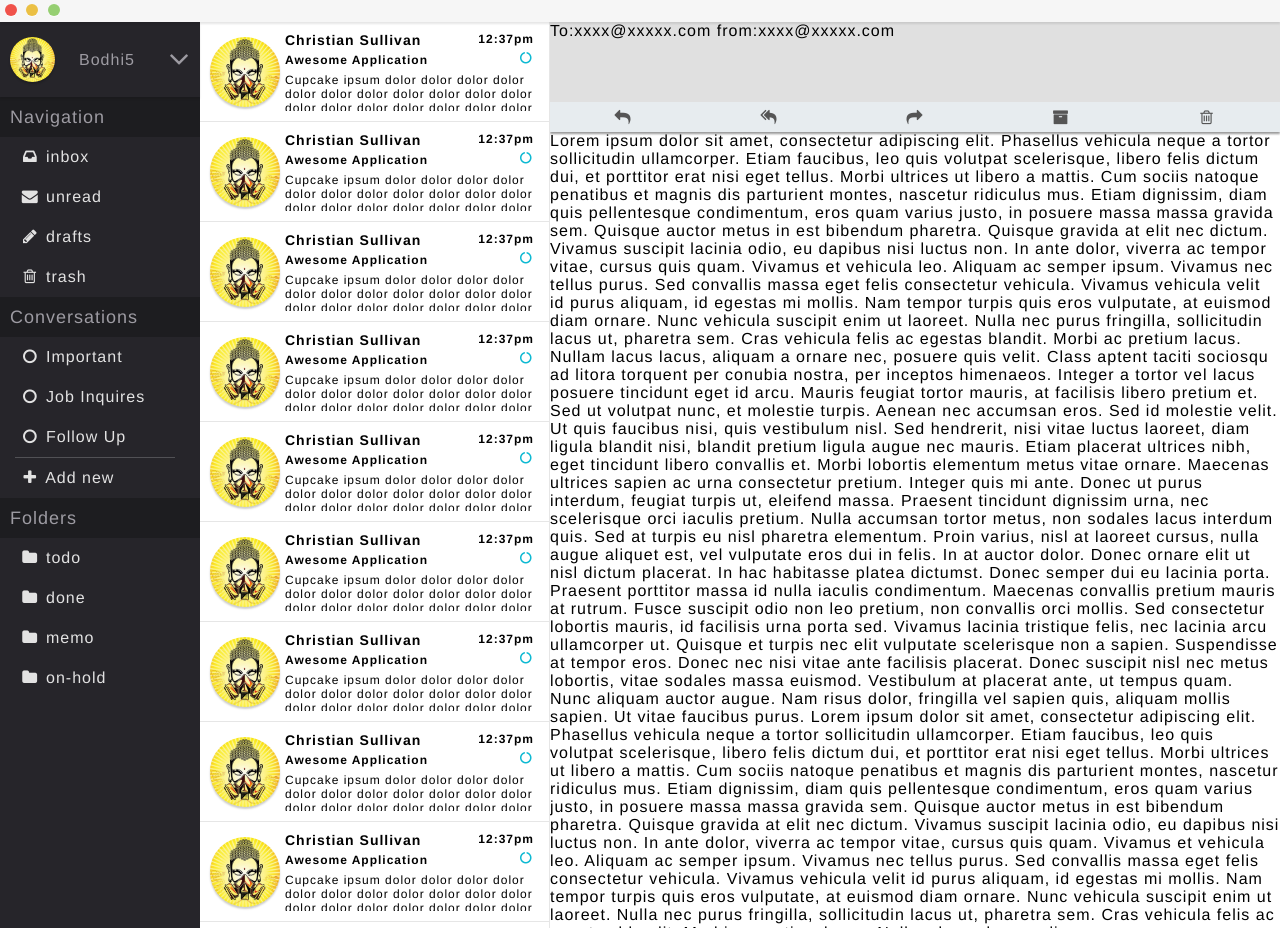
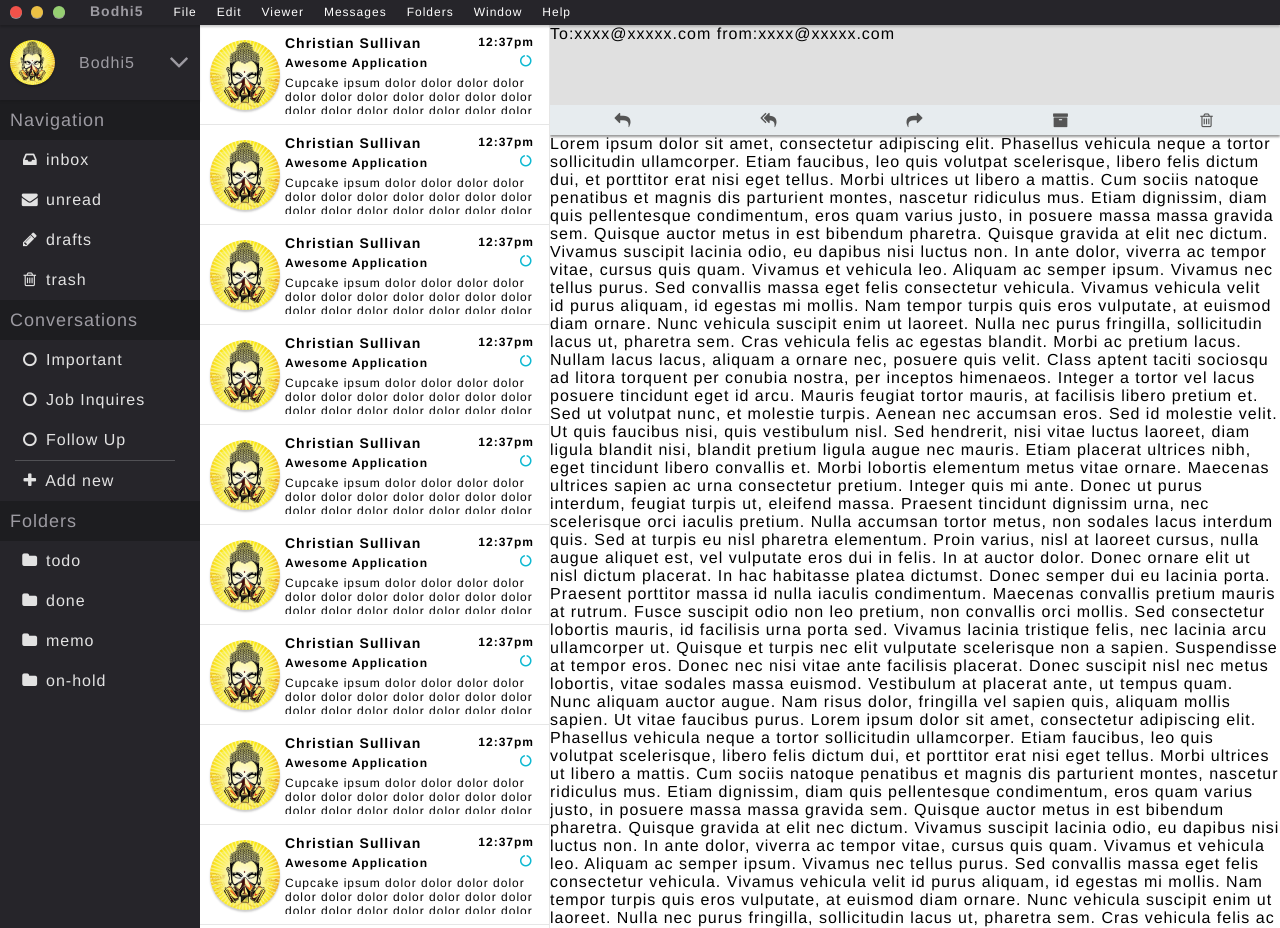
Before and after one commit to drebelox/sandbox, a plain HTML site: page index.html in a window 1280 px wide. Shown: the top 928 px of the page. Drawn offline with Linux system fonts and the light colour scheme.

Commit message:
add menu

```diff
--- a/index.html
+++ b/index.html
@@ -12,6 +12,16 @@
     <a href="#" class='min'>-</a>
     <a href="#" class='max'>+</a>
   </div>
+  <menu class='main-menu'>
+    <span class="brand">Bodhi5</span>
+    <a href="#" title="File">File</a>
+    <a href="#" title="Edit">Edit</a>
+    <a href="#" title="Viewer">Viewer</a>
+    <a href="#" title="Messages">Messages</a>
+    <a href="#" title="Folders">Folders</a>
+    <a href="#" title="Window">Window</a>
+    <a href="#" title="Help">Help</a>
+  </menu>
 </header>
 <main>
   <nav>
--- a/styles/style.css
+++ b/styles/style.css
@@ -1,5 +1,8 @@
 @import url(http://fonts.googleapis.com/css?family=Quicksand:300,400,700);
-    *, *:before, *:after {
+
+*,
+*:before,
+*:after {
   box-sizing: border-box;
   text-rendering: optimizeLegibility;
   -webkit-touch-callout: none;
@@ -18,27 +21,39 @@
   box-shadow: 0 2px 2px rgba(0, 0, 0, 0.2);
 }
 
-    html, body {
+html,
+body {
   width: 100%;
   height: 100%;
   margin: 0;
   font-family: "HelveticaNeue-UltraLight", "Helvetica Neue Ultra Light", "Helvetica Neue", Helvetica, Arial, "Lucida Grande", sans-serif;
   font-weight: 300;
   letter-spacing: 1px;
-    }
-
-    body {
   display: flex;
   flex-direction: column;
 }
 
 header {
-      flex: 0 0 20px;
-      z-index: 9999;
+  flex: 0 0 25px;
+  display: flex;
+  background-color: #26252A;
+  padding-left: 10px;
+  z-index: 999;
+  box-shadow: 0 2px 2px rgba(0, 0, 0, 0.2);
+}
+
+/*  z-index: 9999;
   background-color: #F6F6F6;
   box-shadow: 0 2px 2px rgba(0, 0, 0, 0.1);
    -webkit-transform: translateZ(0);
-       transform: translateZ(0);
+   transform: translateZ(0);*/
+
+menu {
+  flex: 1;
+  display: flex;
+  padding: 0;
+  align-content: flex-start;
+  margin: 0;
 }
 
 main {
@@ -64,8 +79,8 @@
 }
 
 .win-controls {
-      height: auto;
-      margin: 2px 0 2px 5px;
+  flex: 0 0 60px;
+  line-height: 25px
 }
 
 .win-controls a {
@@ -100,6 +115,34 @@
 
 .win-controls a.max {
   background: #96CF72;
+}
+
+.main-menu.hide {
+  margin-top: -25px;
+}
+
+.main-menu .brand {
+  flex: 0 0 50px;
+  text-align: left;
+  margin: 0 20px 0 20px;
+  line-height: 23px;
+  font-size: 14px;
+  font-weight: bold;
+  color: #9D9BA2;
+}
+
+.main-menu > a {
+  text-decoration: none;
+  flex: 0 0 auto;
+  text-align: left;
+  padding: 0 10px 0 10px;
+  line-height: 25px;
+  font-size: 12px;
+  color:#ffffff;
+}
+
+.main-menu > a:hover {
+  background-color: #3698DE;
 }
 
 .filters {
```
Lines whose indentation alone changed are shown as unchanged.
